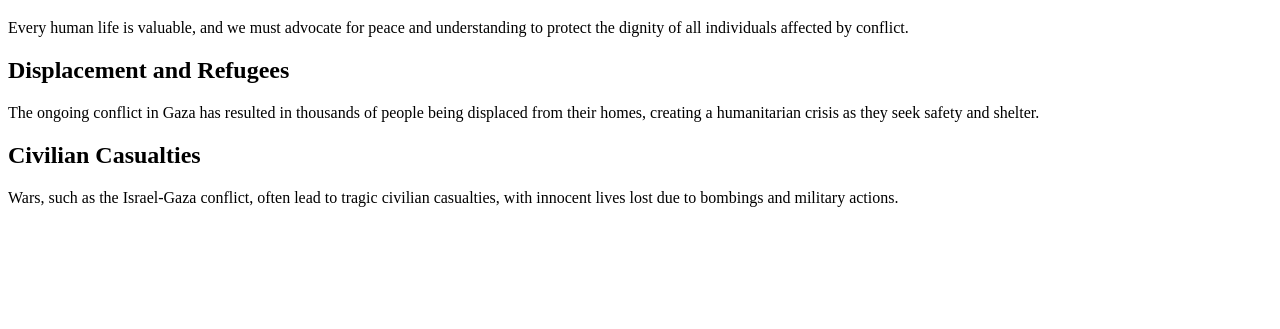
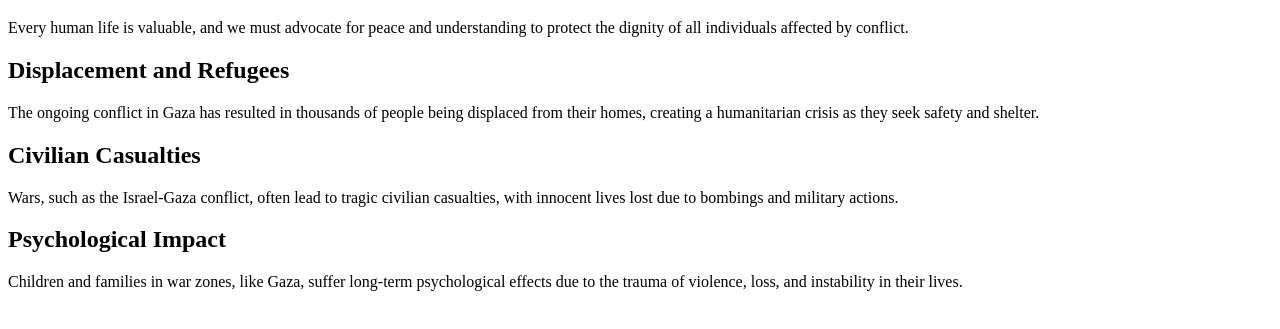
Before and after one commit to NIRMAL20062/ACM, a plain HTML site: page ACM.html in a window 1280 px wide. Shown: the part 61-390 px from the top of the page. Drawn offline with Linux system fonts and the light colour scheme.

Commit message:
"Added 'card-grid' class to main element, rearranged HTML structure of article elements, and added new article element with 'Psychological Impact' content."

```diff
--- a/ACM.html
+++ b/ACM.html
@@ -11,19 +11,23 @@
         <h1>Respect Every Human</h1>
         <p>Every human life is valuable, and we must advocate for peace and understanding to protect the dignity of all individuals affected by conflict.</p>
       </header>
-      <main>
-
+      <main class="card-grid">
         <article class="card">
           <div class="card-content">
             <h2>Displacement and Refugees</h2>
             <p>The ongoing conflict in Gaza has resulted in thousands of people being displaced from their homes, creating a humanitarian crisis as they seek safety and shelter.</p>
           </div>
         </article>
-
         <article class="card">
           <div class="card-content">
             <h2>Civilian Casualties</h2>
             <p>Wars, such as the Israel-Gaza conflict, often lead to tragic civilian casualties, with innocent lives lost due to bombings and military actions.</p>
+          </div>
+        </article>
+        <article class="card">
+          <div class="card-content">
+            <h2>Psychological Impact</h2>
+            <p>Children and families in war zones, like Gaza, suffer long-term psychological effects due to the trauma of violence, loss, and instability in their lives.</p>
           </div>
         </article>
       </main>
```
Lines whose indentation alone changed are shown as unchanged.
